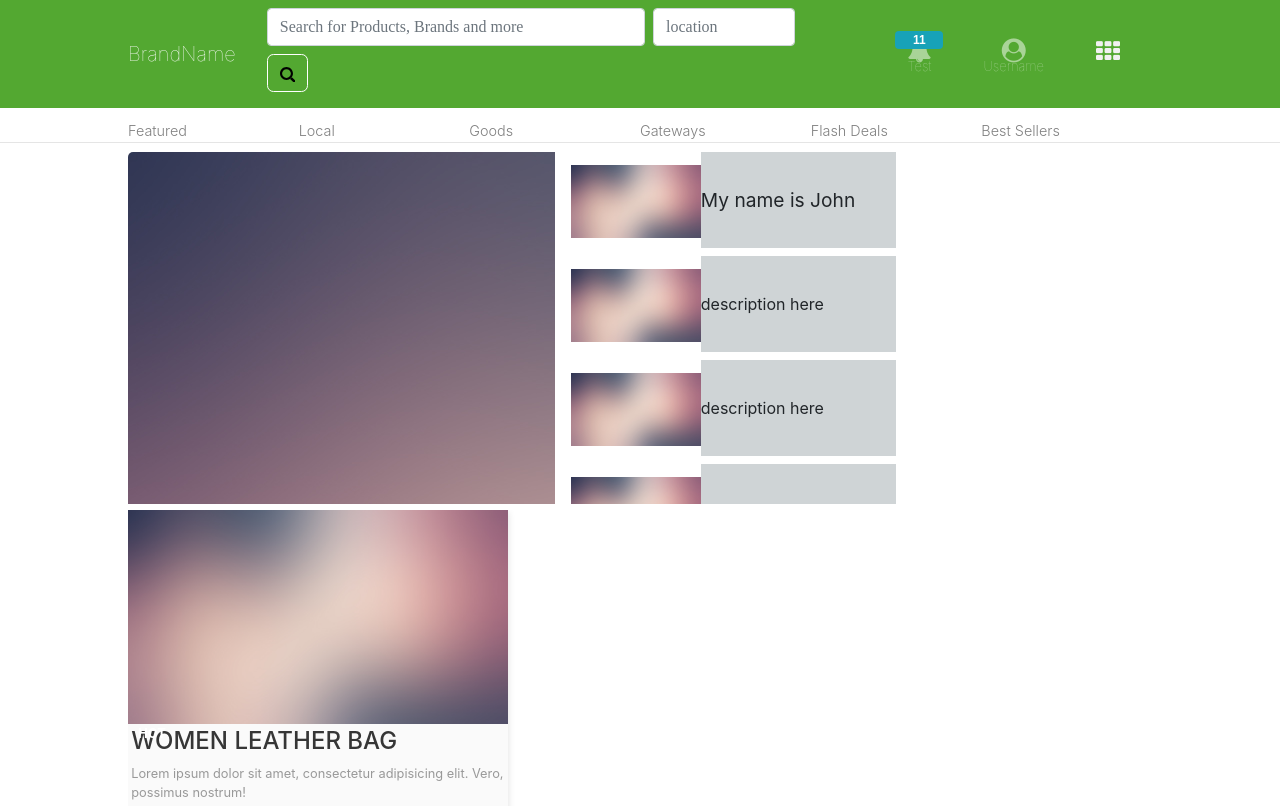
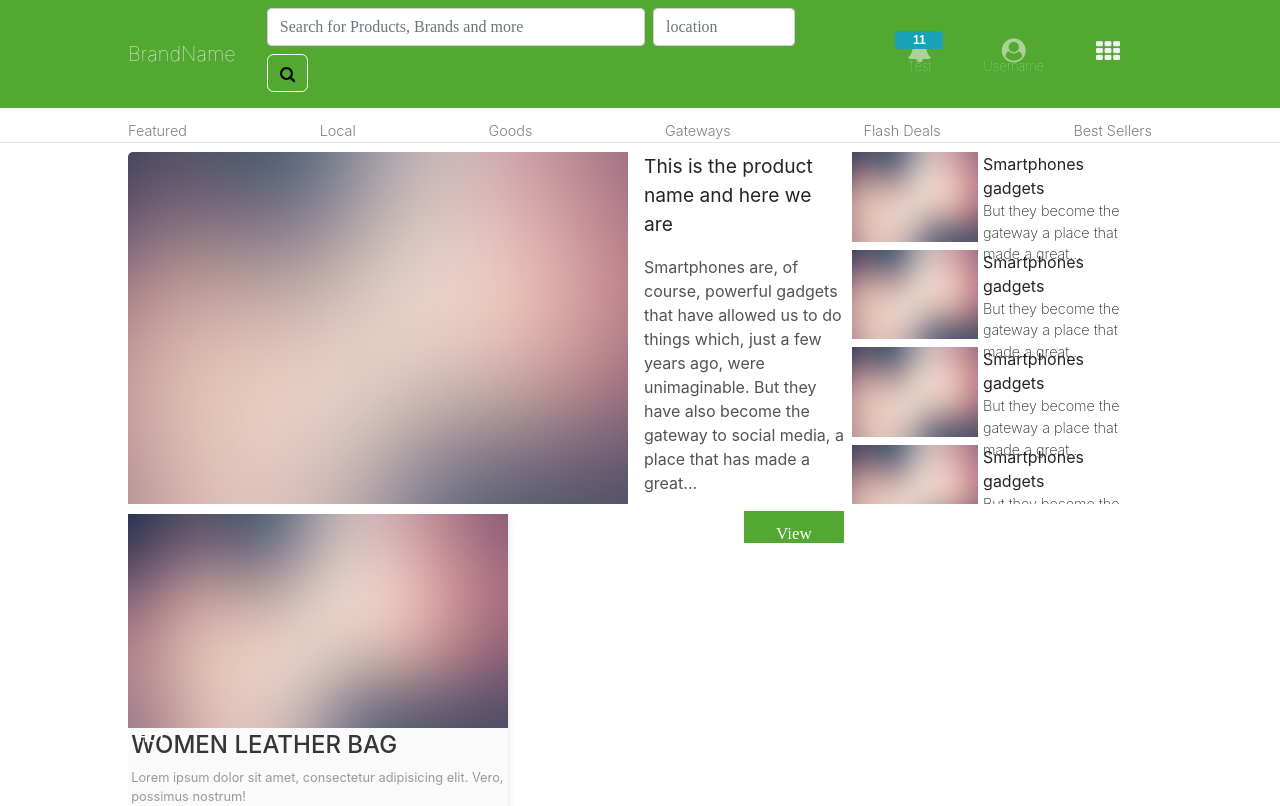
Before and after one commit to frankhn/Com-Vue-Web-app-v1.prototype, a Vue app: page / in a window 1280 px wide. Shown: the top 806 px of the page. Built offline with nearby package versions, Linux system fonts and the light colour scheme.

Commit message:
refactoring the menu style

```diff
--- a/src/components/common/AppFooter.vue
+++ b/src/components/common/AppFooter.vue
@@ -115,7 +115,7 @@ export default {
 #footerlinks{
 	color:#75787B;
 	font-family: Open Sans,OpenSans,system,-apple-system,BlinkMacSystemFont,Roboto,Arial,FreeSans,sans-serif;
-	font-size: 13px;
+	font-size: 14px;
     line-height: 20px;
     box-sizing: border-box;
     color: #75787b;
--- a/src/components/common/megamenu/Index.vue
+++ b/src/components/common/megamenu/Index.vue
@@ -241,16 +241,14 @@ export default {};
 
 <style lang="scss" scoped>
 .menu-container {
-  display: inline-flex;
-  width: 100%;
+  display: flex;
+  justify-content: space-between;
+  flex-wrap: nowrap;
   li {
     list-style-type: none;
   }
   a {
     text-decoration: none;
-  }
-  div {
-    flex: 1;
   }
   .menu-item {
     float: left;
--- a/src/components/layout/trending/TopTrending.vue
+++ b/src/components/layout/trending/TopTrending.vue
@@ -1,77 +1,63 @@
 <template>
-  <div class="trending">
-    <div class="col-lg-5 col-md-5 col-sm-12 top-trending">
+  <section class="trending">
+    <div class="top-trending">
       <img src="@/assets/background/p.jpg" />
     </div>
-    <div class="col-lg-3 col-md-3 col-sm-12 details">
-      <img src="@/assets/background/p.jpg" />
+    <div class="details">
+      <p class="productname">This is the product name and here we are</p>
+      <p class="productdescription">
+        Smartphones are, of course, powerful gadgets that have allowed us to do things which,
+        just a few years ago, were unimaginable. But they have also become the gateway to social
+        media, a place that has made a great...
+      </p>
+      <button type="submit" class="veiw">View</button>
     </div>
-    <div class="col-lg-4 col-md-4 col-sm-12 user-based">
+    <div class="user-based">
       <div class="based-card">
         <div class="based-image">
-           <img id='div-based-image' src="@/assets/background/p.jpg" />
-       </div>
-       <div class="based-description">
-           <div class="based-product-name">
-             My name is John
-           </div>
-            <div class="based-product-description">
-             Read more about me
-           </div>
-       </div>
+          <img id="div-based-image" src="@/assets/background/p.jpg" />
         </div>
 
-
-
-
-
-
-       <div class="based-card">
-       <div class="based-image">
-           <img id='div-based-image' src="@/assets/background/p.jpg" />
-       </div>
         <div class="based-description">
-           description here
+          <div class="description-header">Smartphones gadgets</div>
+          <div class="based-product-description">But they become the gateway a place that made a great...</div>
         </div>
       </div>
 
       <div class="based-card">
         <div class="based-image">
-           <img id='div-based-image' src="@/assets/background/p.jpg" />
+          <img id="div-based-image" src="@/assets/background/p.jpg" />
         </div>
+
         <div class="based-description">
-           description here
+          <div class="description-header">Smartphones gadgets</div>
+          <div class="based-product-description">But they become the gateway a place that made a great...</div>
         </div>
       </div>
 
       <div class="based-card">
         <div class="based-image">
-           <img id='div-based-image' src="@/assets/background/p.jpg" />
+          <img id="div-based-image" src="@/assets/background/p.jpg" />
         </div>
+
         <div class="based-description">
-           description here
+          <div class="description-header">Smartphones gadgets</div>
+          <div class="based-product-description">But they become the gateway a place that made a great...</div>
         </div>
       </div>
 
       <div class="based-card">
         <div class="based-image">
-           <img id='div-based-image' src="@/assets/background/p.jpg" />
-       </div>
-       <div class="based-description">
-           description here
-       </div>
+          <img id="div-based-image" src="@/assets/background/p.jpg" />
         </div>
 
-       <div class="based-card">
-       <div class="based-image">
-           <img id='div-based-image' src="@/assets/background/p.jpg" />
-       </div>
         <div class="based-description">
-           description here
+          <div class="description-card-header">Smartphones gadgets</div>
+          <div class="based-product-description">But they become the gateway a place that made a great...</div>
         </div>
       </div>
     </div>
-  </div>
+  </section>
 </template>
 
 <script>
@@ -80,68 +66,124 @@ export default {};
 
 <style lang="scss" scoped>
 .trending {
+  display: flex;
+  height: 22em;
+  margin-bottom: 10px;
+  justify-content: space-around;
+  flex-direction: row;
+
+  .top-trending {
+    flex: 3;
+    padding-right: 0.5rem;
+    img {
       width: 100%;
-  display: -webkit-inline-box;
-}
-.top-trending {
-  overflow: hidden;
-  padding: 0;
-  height: 22em;
-  line-height: 22em;
+      height: 100%;
+      object-fit: cover;
       border-top-left-radius: 5px;
     }
+  }
   .details {
-  overflow: hidden;
-  padding: 0;
-  height: 22em;
-  line-height: 22em;
-  padding-left: 1em;
+    padding: 0 0.5rem 0;
+    flex: 1.2;
+    display: flex;
+    flex-direction: column;
+    justify-content: space-between;
+
+    .productname {
+      font-weight: 400;
+      font-size: larger;
     }
+
+    .productdescription {
+      flex: 2;
+      font-size: medium;
+      color: #525258;
+      font-weight: 400;
+    }
+    .veiw {
+      width: 50%;
+      height: 2rem;
+      border: none;
+      color: white;
+      background: #53a831;
+      margin-left: 50%;
+    }
+  }
+
   .user-based {
+    flex: 1.8;
+    border-top-right-radius: 5px;
     overflow: scroll;
-  padding: 0;
-  height: 22em;
-  line-height: 22em;
-  padding-left: 1em;
+
+    .based-card {
+      display: flex;
+      justify-content: space-between;
+      height: 5.6rem;
+      margin-bottom: .5em;
+      .based-image {
+        flex: 1;
+        img {
+          width: 100%;
+          height: 100%;
+          object-fit: cover;
         }
-.based-card {
-  line-height: 6em;
-  display: flex;
-  height: 6em;
-  padding: 0;
-  margin-bottom: .5em;
-  justify-content: space-between;
-}
-#img-card {
-  height: auto;
       }
       .based-description {
-  display: block;
-  width: 60%;
-  padding: 0;
-  background: #cfd4d6;
-}
-.based-image {
-   width: 40%;
-   padding: 0
-}
-#div-based-image {
-    max-height:100%;
-    max-width:100%;
-}
-.based-product-name {
-  font-size: larger
+        flex: 1.3;
+        display: flex;
+        padding: 0 .3rem 0;
+        flex-direction: column;
+        justify-content: start;
+
+        .description-card-header {
+          font-size: 1rem;
         }
         .based-product-description {
-  font-size: 12px;
-  text-transform: initial;
-}
-@media only screen and (max-width: 1300px) {
-  .details {
-    display: none;
-  }
-  .user-based {
-    width: 100%
+          font-size: .9em;
+          font-weight: 200;
         }
       }
+    }
+  }
+}
+// .based-card {
+//   line-height: 6em;
+//   display: flex;
+//   height: 6em;
+//   padding: 0;
+//   margin-bottom: .5em;
+//   justify-content: space-between;
+// }
+// #img-card {
+//   height: auto;
+// }
+// .based-description {
+//   display: block;
+//   width: 60%;
+//   padding: 0;
+//   background: #cfd4d6;
+// }
+// .based-image {
+//    width: 40%;
+//    padding: 0
+// }
+// #div-based-image {
+//     max-height:100%;
+//     max-width:100%;
+// }
+// .based-product-name {
+//   font-size: larger
+// }
+// .based-product-description {
+//   font-size: 12px;
+//   text-transform: initial;
+// }
+// @media only screen and (max-width: 1300px) {
+//   .details {
+//     display: none;
+//   }
+//   .user-based {
+//     width: 100%
+//   }
+// }
 </style>
```
Lines whose indentation alone changed are shown as unchanged.
